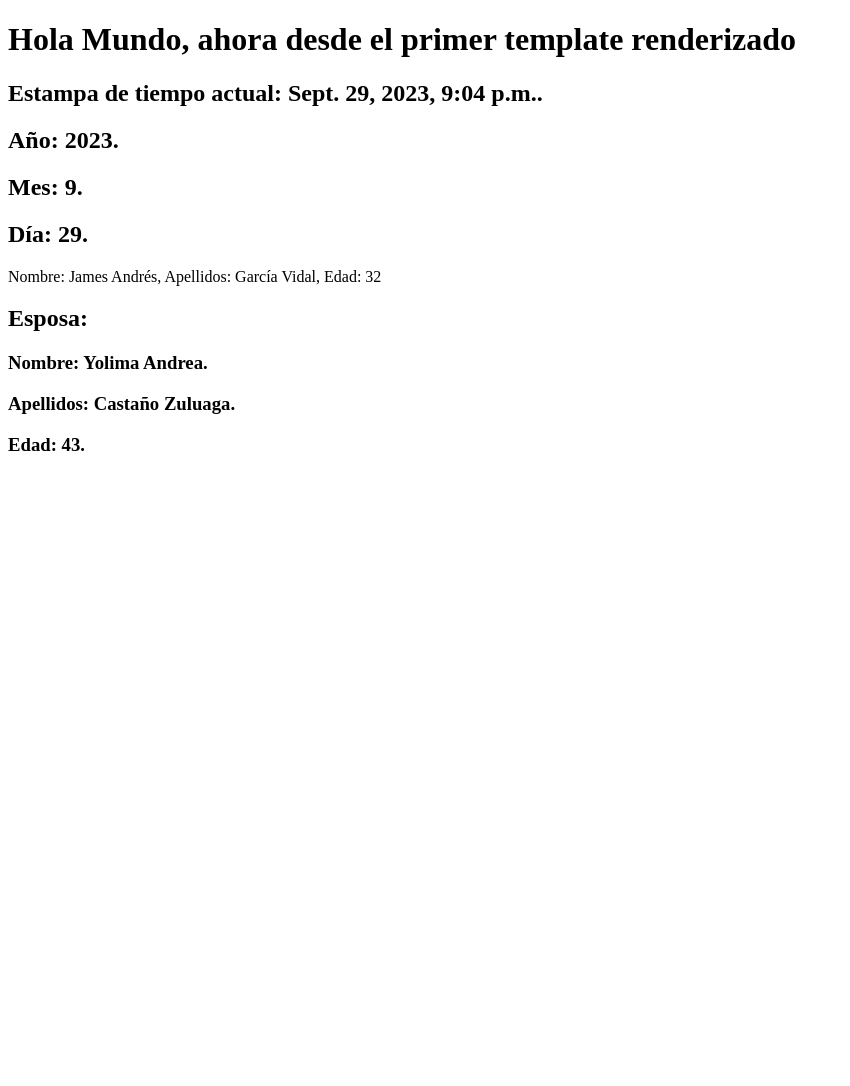
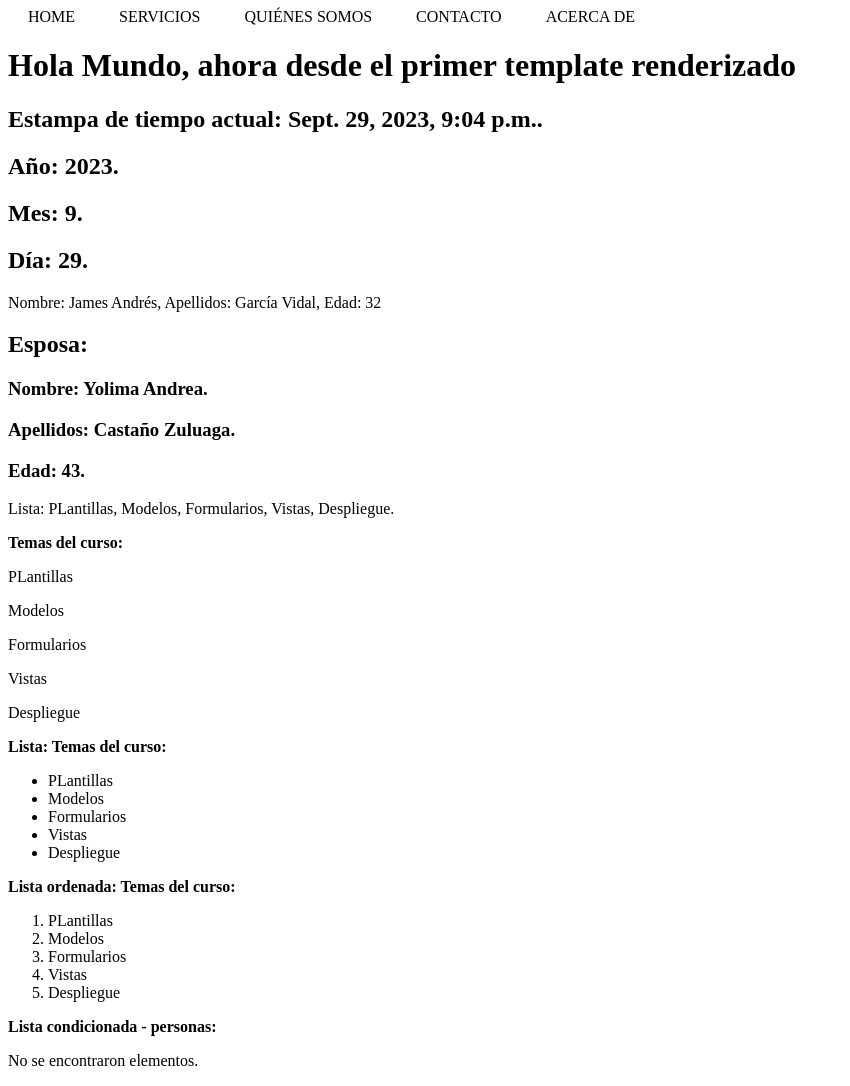
Before and after one commit to JamesAGV/PrimerProyectoDjango, a Django app: page /saludo/ in a window 1280 px wide. Shown: the whole page, without its empty margins (0-850 px from the left). Before the commit the page ends 451 px from the top, so only its background shows below. Run offline with Django 4.2, Linux system fonts and the light colour scheme.

Commit message:
loader, simplificación de código con shorcuts, plantillas incrustadas, herencia de templates

```diff
--- a/Proyecto1/Proyecto1/settings.py
+++ b/Proyecto1/Proyecto1/settings.py
@@ -54,7 +54,7 @@ ROOT_URLCONF = 'Proyecto1.urls'
 TEMPLATES = [
     {
         'BACKEND': 'django.template.backends.django.DjangoTemplates',
-        'DIRS': [],
+        'DIRS': ["/home/oem/PycharmProjects/PrimerProyectoDjango/Proyecto1/Proyecto1/templates"],
         'APP_DIRS': True,
         'OPTIONS': {
             'context_processors': [
--- /dev/null
+++ b/Proyecto1/Proyecto1/templates/complements/barra.html
@@ -0,0 +1,31 @@
+<!DOCTYPE html>
+<html lang="en">
+<head>
+    <meta charset="UTF-8">
+    <title>James</title>
+</head>
+
+<style>
+    #barra{
+        margin: 0;
+        padding: 0;
+        list-style: none;
+        text-transform: uppercase;
+    }
+
+    #barra li{
+        display: inline;
+        margin: 20px;
+    }
+</style>
+
+<body>
+  <ul id="barra">
+    <li>Home</li>
+    <li>Servicios</li>
+    <li>Quiénes Somos</li>
+    <li>Contacto</li>
+    <li>Acerca de</li>
+  </ul>
+</body>
+</html>
--- a/Proyecto1/Proyecto1/templates/my_template.html
+++ b/Proyecto1/Proyecto1/templates/my_template.html
@@ -5,6 +5,7 @@
     <title>Industrial Insights</title>
 </head>
 <body>
+    {% include "complements/barra.html" %}
     <h1>Hola Mundo, ahora desde el primer template renderizado</h1>
     <h2>Estampa de tiempo actual: {{estampa}}.</h2>
     <h2>Año: {{estampa.year}}.</h2>
@@ -15,5 +16,39 @@
     <h3>Nombre: {{esposa.nombres}}.</h3>
     <h3>Apellidos: {{esposa.apellidos}}.</h3>
     <h3>Edad: {{esposa.edad}}.</h3>
+    <p>Lista: {{temas.0}}, {{temas.1}}, {{temas.2}}, {{temas.3}}, {{temas.4}}.</p>
+    <p><strong>Temas del curso:</strong></p>
+    <p>{% for tema in temas %}
+            <p>{{tema}}</p>
+        {% endfor %}
+    </p>
+    <p><strong>Lista: Temas del curso:</strong></p>
+    <p>
+        <ul>
+        {% for tema in temas %}
+            <li>{{tema}}</li>
+        {% endfor %}
+        </ul>
+    </p>
+    <p><strong>Lista ordenada: Temas del curso:</strong></p>
+    <p>
+        <ol>
+        {% for tema in temas %}
+            <li>{{tema}}</li>
+        {% endfor %}
+        </ol>
+    </p>
+    {# Así se agregan los comentarios #}
+    <p><strong>Lista condicionada - personas:</strong></p>
+    <p> {% if personas %}
+            <ul>
+            {% for persona in personas %}
+                <li>{{persona}}</li>
+            {% endfor %}
+            </ul>
+        {% else %}
+            <p>No se encontraron elementos.</p>
+        {% endif %}
+    </p>
 </body>
 </html>
--- a/Proyecto1/Proyecto1/urls.py
+++ b/Proyecto1/Proyecto1/urls.py
@@ -16,12 +16,15 @@ Including another URLconf
 """
 from django.contrib import admin
 from django.urls import path
-from Proyecto1.views import saludo, despedida, obtenerFecha, calcularEdad
+from Proyecto1.views import saludo, despedida, obtenerFecha, calcularEdad, saludo_2, saludo_3, dashboards
 
 urlpatterns = [
     path('admin/', admin.site.urls),
     path('saludo/', saludo),
     path('despido/', despedida),
     path('fecha/', obtenerFecha),
-    path('edad/<int:year>/<int:edadActual>', calcularEdad)
+    path('edad/<int:year>/<int:edadActual>', calcularEdad),
+    path('saludo_2/', saludo_2),
+    path('saludo_3/', saludo_3),
+    path('dashboards', dashboards),
 ]
--- a/Proyecto1/Proyecto1/views.py
+++ b/Proyecto1/Proyecto1/views.py
@@ -1,6 +1,7 @@
 from django.http import HttpResponse
 import datetime
-from django.template import Template, Context
+from django.template import Template, Context, loader
+from django.shortcuts import render
 #<>
 
 def renderizar(file_path, dictionary):
@@ -21,11 +22,44 @@ def saludo(request): #primera vista
     apellido = 'García Vidal'
     apellido = 'García Vidal'
     edad = 32
+    temas = ['PLantillas', 'Modelos', 'Formularios', 'Vistas', 'Despliegue']
+    #personas = ['James', 'Yolima', 'Maria José', 'Josefa', 'Esteban']
+    personas = None
     fecha_actual = datetime.datetime.now()
     esposa = Persona('Yolima Andrea', 'Castaño Zuluaga', 43)
-    dictionary = {'nombre':nombre, 'apellido':apellido, 'edad':edad, 'estampa':fecha_actual, 'esposa':esposa}
+    dictionary = {'nombre':nombre, 'apellido':apellido, 'edad':edad, 'estampa':fecha_actual, 'esposa':esposa, 'temas':temas, 'personas':personas}
     path = "/home/oem/PycharmProjects/PrimerProyectoDjango/Proyecto1/Proyecto1/templates/my_template.html"
     return HttpResponse(renderizar(file_path=path, dictionary=dictionary))
+
+def saludo_2(request): #segunda vista
+    nombre = 'James Andrés'
+    apellido = 'García Vidal'
+    apellido = 'García Vidal'
+    edad = 32
+    temas = ['PLantillas', 'Modelos', 'Formularios', 'Vistas', 'Despliegue']
+    #personas = ['James', 'Yolima', 'Maria José', 'Josefa', 'Esteban']
+    personas = None
+    fecha_actual = datetime.datetime.now()
+    esposa = Persona('Yolima Andrea', 'Castaño Zuluaga', 43)
+    dictionary = {'nombre':nombre, 'apellido':apellido, 'edad':edad, 'estampa':fecha_actual, 'esposa':esposa, 'temas':temas, 'personas':personas}
+    doc_externo = loader.get_template('my_template.html')
+    documento = doc_externo.render(dictionary)
+    return HttpResponse(documento)
+
+def saludo_3(request): #segunda vista
+    nombre = 'James Andrés'
+    apellido = 'García Vidal'
+    apellido = 'García Vidal'
+    edad = 32
+    temas = ['PLantillas', 'Modelos', 'Formularios', 'Vistas', 'Despliegue']
+    #personas = ['James', 'Yolima', 'Maria José', 'Josefa', 'Esteban']
+    personas = None
+    fecha_actual = datetime.datetime.now()
+    esposa = Persona('Yolima Andrea', 'Castaño Zuluaga', 43)
+    dictionary = {'nombre':nombre, 'apellido':apellido, 'edad':edad, 'estampa':fecha_actual, 'esposa':esposa, 'temas':temas, 'personas':personas}
+
+    return render(request, 'my_template.html', dictionary)
+
 
 def despedida(request): #segunda vista
     documento = "Página de despedida!!!"
@@ -58,3 +92,7 @@ def calcularEdad(request, year, edadActual): #tercera vista
     """
 
     return HttpResponse(documento)
+
+def dashboards(request):
+    fecha_actual = datetime.datetime.now()
+    return render(request, "dashboards.html", {'fecha_actual':fecha_actual})
```
Also changed, not shown: Proyecto1/Proyecto1/templates/dashboards.html (added, +10 -0 lines), Proyecto1/Proyecto1/templates/main_template.html (added, +18 -0 lines).
